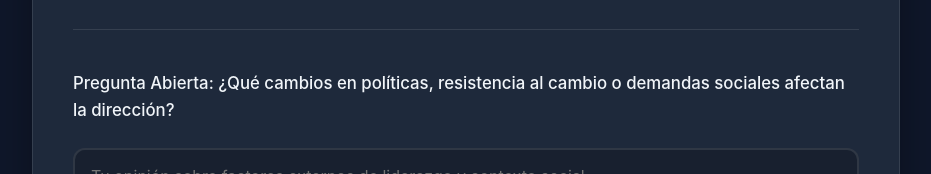
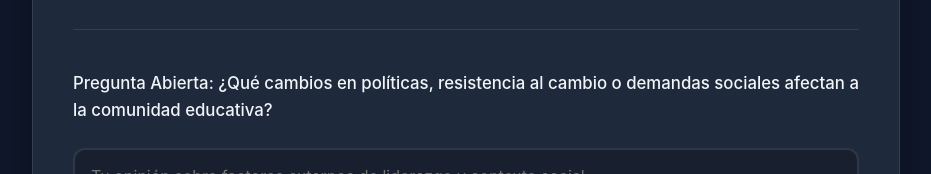
Before and after one commit to Juanpi2024/Foda-2025-CEIA-con-base-de-datos, a website built with Vite: page index.html in a window 1280 px wide. Shown: the part 1574-1748 px from the top of the page, without its empty margins (174-1105 px from the left). Built offline with nearby package versions, Linux system fonts and the light colour scheme.

Commit message:
Updated open question 1: renamed direction to educational community

```diff
--- a/index.html
+++ b/index.html
@@ -140,8 +140,8 @@
 
                                                 <div class="question">
                                                         <label>Pregunta Abierta: ¿Qué cambios en políticas, resistencia
-                                                                al cambio o demandas sociales afectan la
-                                                                dirección?</label>
+                                                                al cambio o demandas sociales afectan a la comunidad
+                                                                educativa?</label>
                                                         <textarea name="open1"
                                                                 placeholder="Tu opinión sobre factores externos de liderazgo y contexto social..."></textarea>
                                                 </div>
```
